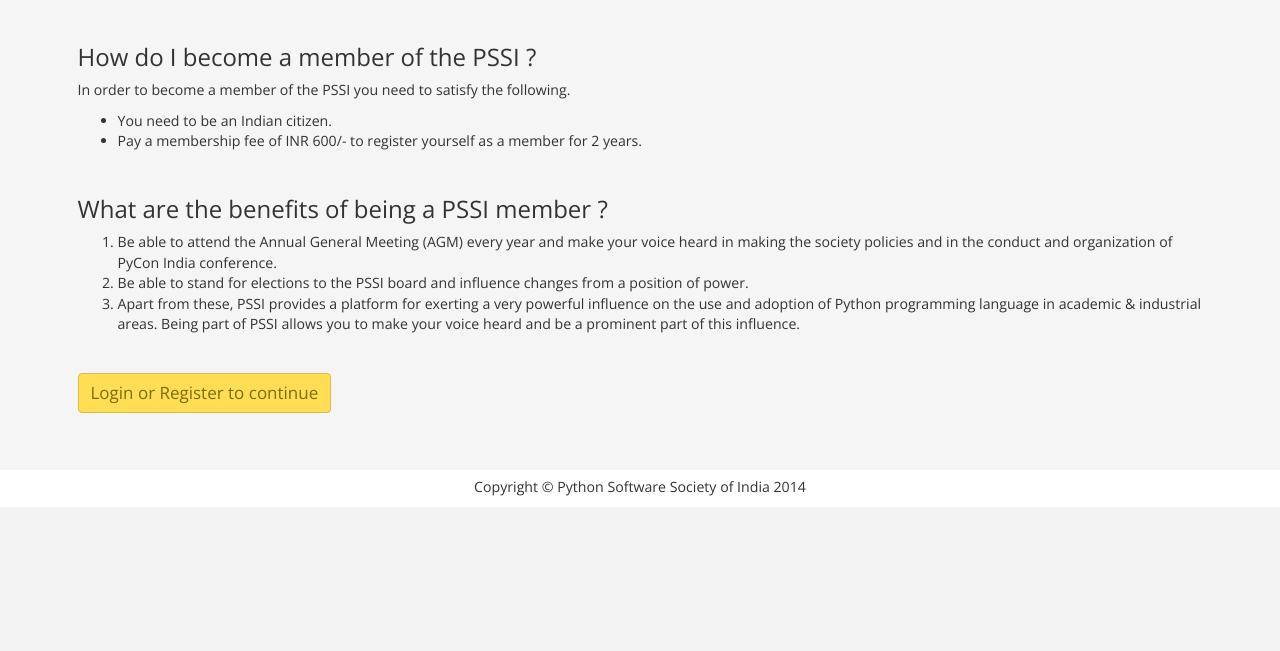
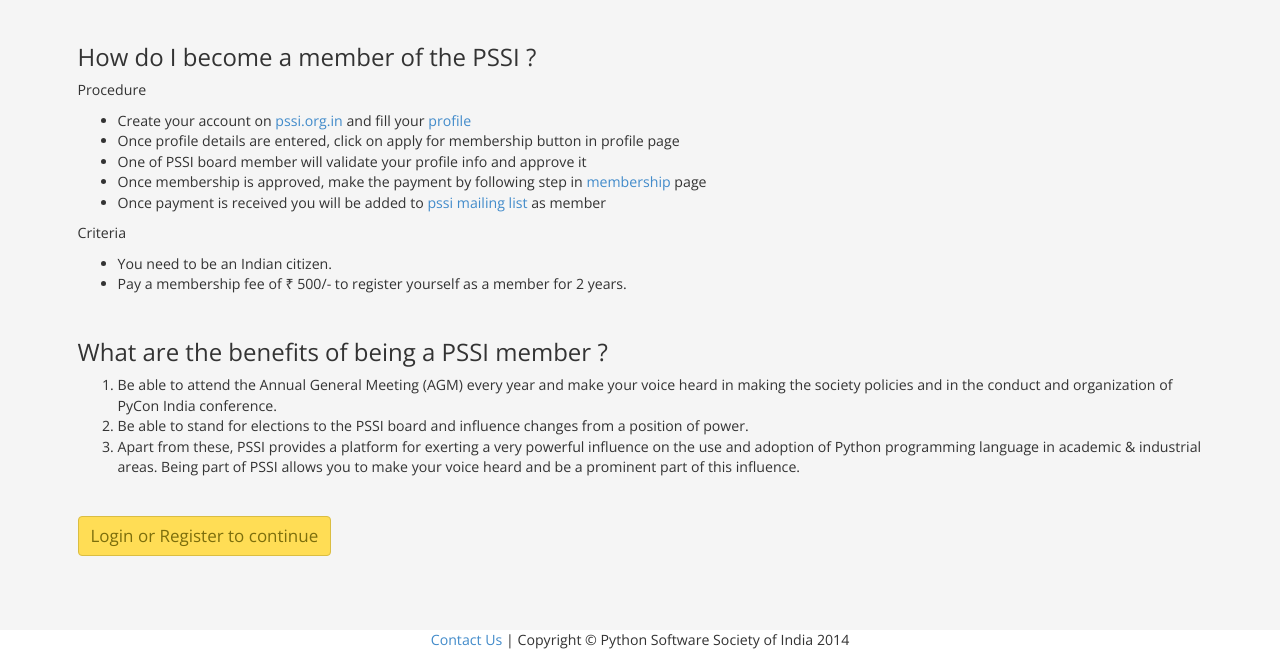
Before and after one commit to pythonindia/pssi.org.in, a Django app: page /membership/ in a window 1280 px wide. Shown: the part 326-977 px from the top of the page. Before the commit the page ends 822 px from the top, so only its background shows below. Run offline with Django 3.2, Linux system fonts and the light colour scheme; some libraries are stand-ins or nearby versions.

Commit message:
Membership procedure and contact us link
Added membership procedure and contact us link at bottom of page

```diff
--- a/templates/base.html
+++ b/templates/base.html
@@ -143,7 +143,8 @@
         <div class="container-fluid">
             <div class="row-fluid">
                 <div class="col-xs-12 text-center">
-                    <p class="push-half-top">Copyright &copy; Python Software Society of India 2014</p>
+                    <a href="mailto:contact@pssi.org.in">Contact Us</a>
+                    |   Copyright &copy; Python Software Society of India 2014
                 </div>
             </div><!-- /.row -->
         </div>
--- a/templates/membership.html
+++ b/templates/membership.html
@@ -1,6 +1,6 @@
 {% extends 'base.html' %}
 
-{% block head_title %}PyCon India - {{ block.super }}{% endblock %}
+{% block head_title %} Membership- {{ block.super }}{% endblock %}
 
 {% block header %}
 <header class="header-big fill-blue center-wrapper text-center">
@@ -16,10 +16,23 @@
 <section class="content">
     <div class="push-4-bottom">
         <h3 class="push-1-top">How do I become a member of the PSSI ?</h3>
-        <p>In order to become a member of the PSSI you need to satisfy the following.</p>
+        <p>Procedure</p>
+        <ul>
+            <li>Create your account on <a href="/accounts/login/">pssi.org.in</a> and
+                    fill  your <a href="/profile/">profile </a> </li>
+            <li>Once profile details are entered, click on apply for membership button in profile page</li>
+            <li>One of PSSI board member will validate your profile info and approve it</li>
+            <li>Once membership is approved,
+                    make the payment by following step in <a href="/profile/membership/">membership </a> page</li>
+            <li> Once payment is received you will be added to
+                        <a href="https://mail.python.org/mailman/listinfo/pssi">pssi mailing list </a>
+                    as member
+            </li>
+        </ul>
+        <p>Criteria</p>
         <ul>
             <li>You need to be an Indian citizen.</li>
-            <li>Pay a membership fee of INR 600/- to register yourself as a member for 2 years.</li>
+            <li>Pay a membership fee of  ₹ 500/- to register yourself as a member for 2 years.</li>
         </ul>
 
         <h3 class="push-1-top">What are the benefits of being a PSSI member ?</h3>
@@ -32,6 +45,7 @@
             the use and adoption of Python programming language in academic &amp; industrial areas. Being
             part of PSSI allows you to make your voice heard and be a prominent part of this influence.</li>
         </ol>
+
         <p class="push-2">
         	{% if user.is_authenticated %}
         		<a href="/profile/membership/" class="btn btn-primary legible-prose">Manage Membership</a>
```
